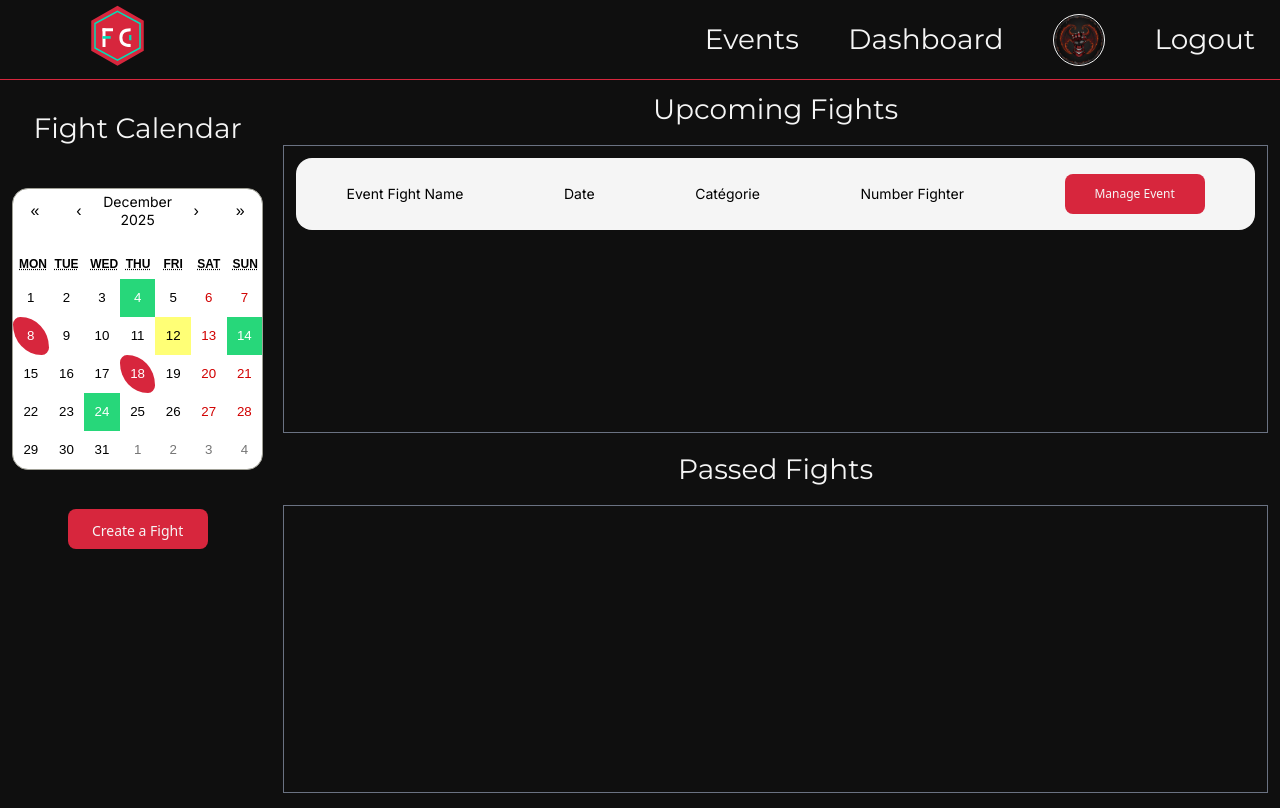
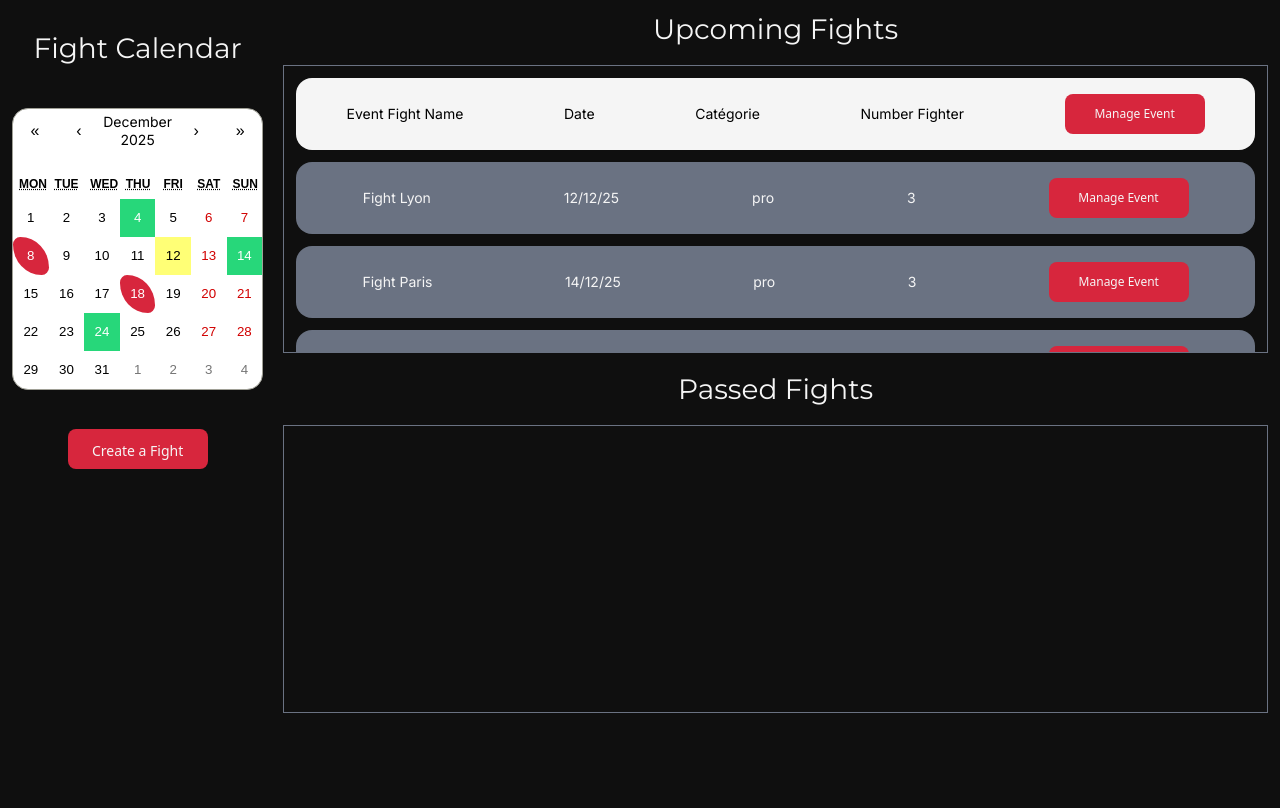
Before and after one commit to gregoirelebas/FightConnect-frontend, a Next.js app: page /dashboard in a window 1280 px wide. Built offline with nearby package versions, Linux system fonts and the light colour scheme.

Commit message:
Add the automatisation for upcoming events and change the name of layout event

```diff
--- a/app/dashboard/PopUpEventDashboard.tsx
+++ b/app/dashboard/PopUpEventDashboard.tsx
@@ -1,7 +1,10 @@
 import Button, { ButtonVariant } from "../...components/Button";
 
 export default function PopUpEvenDashboard(props: {
-  setIsPopUp: React.Dispatch<React.SetStateAction<boolean>>;
+  setIsPopUp: React.Dispatch<React.SetStateAction<boolean>>,
+  name:string,
+  date: string,
+  level:string
 }) {
   return (
     <div className="absolute top-0 left-0 w-screen h-screen bg-background/80 flex justify-center items-center">
@@ -20,9 +23,9 @@ export default function PopUpEvenDashboard(props: {
         <div className="h-9/10 w-full border-gray-500 border-2 rounded-3xl">
           <div className="h-1/3 w-full text-black flex justify-around items-center">
             <h1>Info</h1>
-            <span>Event Name</span>
-            <span>Date</span>
-            <span>Catégorie</span>
+            <span>{props.name}</span>
+            <span>{props.date}</span>
+            <span>{props.level}</span>
           </div>
           <div className="h-2/3 w-full bg-gray-300 rounded-b-3xl flex flex-col items-center overflow-y-auto">
             {/* Fighter div for accept ou refuse  */}
--- a/app/dashboard/upcomingEvent.tsx
+++ b/app/dashboard/UpcomingEvents.tsx
@@ -1,12 +1,12 @@
 import Button, { ButtonVariant } from "@/app/...components/Button";
 
 
-export default function upcomingEvent(props: {
+export default function UpcomingEvent(props: {
   name : string,
   date : string,
   level : string;
-  askFighter : number,
-  setIsPopUp: React.Dispatch<React.SetStateAction<boolean>>;
+  fighterAsk : number,
+  setIsPopUp: React.Dispatch<React.SetStateAction<boolean>>,
 }) {
 
   return (
@@ -14,8 +14,8 @@ export default function upcomingEvent(props: {
       <span>{props.name}</span>
       <span>{props.date}</span>
       <span>{props.level}</span>
-      <span>{props.askFighter}</span>
-      <Button variant={ButtonVariant.Primary} onClick={() => props.setIsPopUp(true)} className="w-35 h-10 text-xs">
+      <span>{props.fighterAsk}</span>
+      <Button variant={ButtonVariant.Primary} onClick={() => (props.setIsPopUp(true))} className="w-35 h-10 text-xs">
         Manage Event
       </Button>
     </div>
--- a/app/dashboard/layout.tsx
+++ b/app/dashboard/layout.tsx
@@ -1,16 +1,11 @@
-import { Metadata } from 'next';
-import Header from '@/app/...UI/Header';
+import { Metadata } from "next";
+import Header from "@/app/...UI/Header";
 
 export const metadata: Metadata = {
-  title: 'Dashboard',
-  description: 'View of the dashboard with the Events',
+  title: "Dashboard",
+  description: "View of the dashboard with the Events",
 };
 
 export default function DashboardLayout({ children }: { children: React.ReactNode }) {
-  return (
-    <section>
-      <Header />
-      {children}
-    </section>
-  );
+  return <section> {children}</section>;
 }
--- a/app/dashboard/page.tsx
+++ b/app/dashboard/page.tsx
@@ -1,17 +1,44 @@
 "use client";
 import Button, { ButtonVariant } from "@/app/...components/Button";
 import Link from "next/link";
-import React, { useState } from "react";
+import React, { useEffect, useState } from "react";
 import Calendar from "react-calendar";
 import "react-calendar/dist/Calendar.css";
 import moment from "moment";
 import PopUpEventDashboard from "./PopUpEventDashboard";
+import UpcomingEvent from "./UpcomingEvents";
+
 
 export default function Dashboard() {
   const validateDate = ["04-12-2025", "14-12-2025", "24-12-2025"];
   const waitingDate = ["08-12-2025", "18-12-2025"];
 
   const [isPopUp, setIsPopUp] = useState(false);
+  // const [upcomingEvent, setUpcomingEvent] = useState([])
+
+
+  const upcomingEvent = [
+    {name:"Fight Lyon",date:"12/12/25",level:"pro",fighterAsk:3,setIsPopUp:"setIsPopUp"},
+    {name:"Fight Paris",date:"14/12/25",level:"pro",fighterAsk:3,setIsPopUp:"setIsPopUp"},
+    {name:"Fight Nante",date:"18/12/25",level:"pro",fighterAsk:3,setIsPopUp:"setIsPopUp"},
+  ];
+
+    // useEffect(() => {
+    //   const result = fetch(process.env.NEXT_PUBLIC_API_URL + "events/user/"+ id)
+    //     .then((response) => response.json())
+    //     .then((data) => {s
+    //       if (data.result) {
+    //         setUpcomingEvent(data.event);
+    //       } else {
+    //         console.error("Error", data.error);
+    //       }
+    //     });
+    // }, []);
+
+    const listUpcomingEvent = upcomingEvent.map((data :any,i) => {
+      return <UpcomingEvent  key={i} setIsPopUp={setIsPopUp} name={data.name} date={data.date} level={data.level} fighterAsk={3} />
+    });
+
 
   return (
     <div className="flex flex-row h-[calc(100vh-80px)] font-sans ml-3 mr-3">
@@ -20,7 +47,7 @@ export default function Dashboard() {
           <h3>Fight Calendar</h3>
           <Calendar
             className="bg-white text-black rounded-2xl"
-            tileClassName={({ date, view }: { date: Date; view: string }) => {
+            tileClassName={({ date }: { date: Date }) => {
               const formattedDate = moment(date).format("DD-MM-YYYY");
               if (validateDate.includes(formattedDate)) {
                 return "validateDate";
@@ -54,6 +81,7 @@ export default function Dashboard() {
                 Manage Event
               </Button>
             </div>
+            {listUpcomingEvent}
           </div>
         </div>
         <div className="h-1/2 w-full flex flex-col justify-around items-center">
@@ -61,7 +89,7 @@ export default function Dashboard() {
           <div className="h-4/5 w-full pl-3 pr-3 border border-gray-500 flex flex-col items-center overflow-y-auto"></div>
         </div>
       </div>
-      {isPopUp && <PopUpEventDashboard setIsPopUp={setIsPopUp} />}
+      {isPopUp && <PopUpEventDashboard name={"bip"} date={"11/11/25"} level={"pro"} setIsPopUp={setIsPopUp} />}
     </div>
   );
 }
--- a/app/events/layout.tsx
+++ b/app/events/layout.tsx
@@ -6,6 +6,6 @@ export const metadata: Metadata = {
   description: 'View all the Events and search with filter',
 };
 
-export default function DashboardLayout({ children }: { children: React.ReactNode }) {
+export default function EventLayout({ children }: { children: React.ReactNode }) {
   return <section><Header/>{children}</section>;
 }
```
